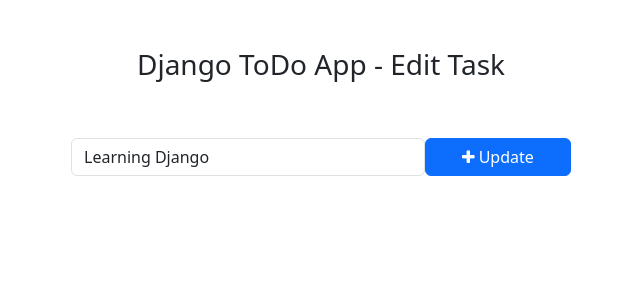
After one commit to atomicstructure/todo_app, a Django app: template todoapp/templates/edit_task.html in a window 1280 px wide. The commit adds this page. Shown: the top 300 px of the page, without its empty margins (319-959 px from the left). Run offline with Django 5.2, Linux system fonts and the light colour scheme; the template is opened without the code that fills it: values that come from a table or form of the project are taken from there, others are empty; data comes from the database, SQL or seed files in the repository; both versions use the stored data as it was after the commit.

Commit message:
Added the Update task view function and also worked on the update task html

```diff
--- /dev/null
+++ b/todoapp/templates/edit_task.html
@@ -0,0 +1,37 @@
+<!DOCTYPE html>
+<html lang="en">
+
+<head>
+    <meta charset="UTF-8">
+    <meta name="viewport" content="width=device-width, initial-scale=1.0">
+    <title>Edit Todo - Django TODO App</title>
+
+    <link href="https://cdn.jsdelivr.net/npm/bootstrap@5.3.0-alpha1/dist/css/bootstrap.min.css" rel="stylesheet"
+        integrity="sha384-GLhlTQ8iRABdZLl6O3oVMWSktQOp6b7In1Zl3/Jr59b6EGGoI1aFkw7cmDA6j6gD" crossorigin="anonymous">
+    <script src="https://cdn.jsdelivr.net/npm/bootstrap@5.3.0-alpha1/dist/js/bootstrap.bundle.min.js"
+        integrity="sha384-w76AqPfDkMBDXo30jS1Sgez6pr3x5MlQ1ZAGC+nuZB+EYdgRZgiwxhTBTkF7CXvN"
+        crossorigin="anonymous"></script>
+    <!-- Font Awesome Icons -->
+    <link rel="stylesheet" href="https://cdnjs.cloudflare.com/ajax/libs/font-awesome/4.7.0/css/font-awesome.min.css">
+</head>
+
+<body>
+    <div class="container">
+        <h3 class="pt-5 pb-5 text-center">
+            Django ToDo App - Edit Task
+        </h3>
+        <form action="{% url 'update_task' task.pk %}" method="POST" style="width: 500px; margin: auto;">
+            {% csrf_token %}
+
+            <div class="form-group">
+                <span style="display: flex;">
+                    <input type="text" name="task" class="form-control" placeholder="Add a task" value="{{ task.task }}">
+                    <button type="submit" class="btn btn-primary" style="width: 200px;"><i class="fa fa-plus"></i>
+                        Update</button>
+                </span>
+            </div>
+        </form>
+    </div>
+</body>
+
+</html>
--- a/todoapp/templates/home.html
+++ b/todoapp/templates/home.html
@@ -35,7 +35,7 @@
                         <span style="position: relative; float: right;">
                             <a href="{% url 'complete_task' task.pk %}" class="btn btn-success"><i class="fa fa-check"></i> Mark as Done</a>
                             <a href="{% url 'delete_task' task.pk %}"class="btn btn-danger"><i class="fa fa-trash"></i>Delete</a>
-                            <a href="{% url 'update_task' task.pk %}"class="btn btn-primary"><i class="fa fa-pencil"></i>Edit</a>
+                            <a href="{% url 'update_task' task.pk %}"class="btn btn-primary"><i class="fa fa-pencil"></i>Update</a>
                         </span>
                     </div>
                 </div>
--- a/todoapp/urls.py
+++ b/todoapp/urls.py
@@ -3,8 +3,12 @@
 
 urlpatterns = [
     path('', views.home, name='home'),
+    # Add Task
     path('add-task/', views.add_task, name='add_task'),
+    # Mark as done
     path('complete-task/<int:pk>/', views.complete_task, name='complete_task'),
+    # Delete Task
     path('delete-task/<int:pk>/', views.delete_task, name='delete_task'),
+    # Update/Edit Task
     path('update-task/<int:pk>/', views.update_task, name='update_task')
 ]
```
Also changed, not shown: todoapp/views.py (+7 -3 lines), db.sqlite3.
